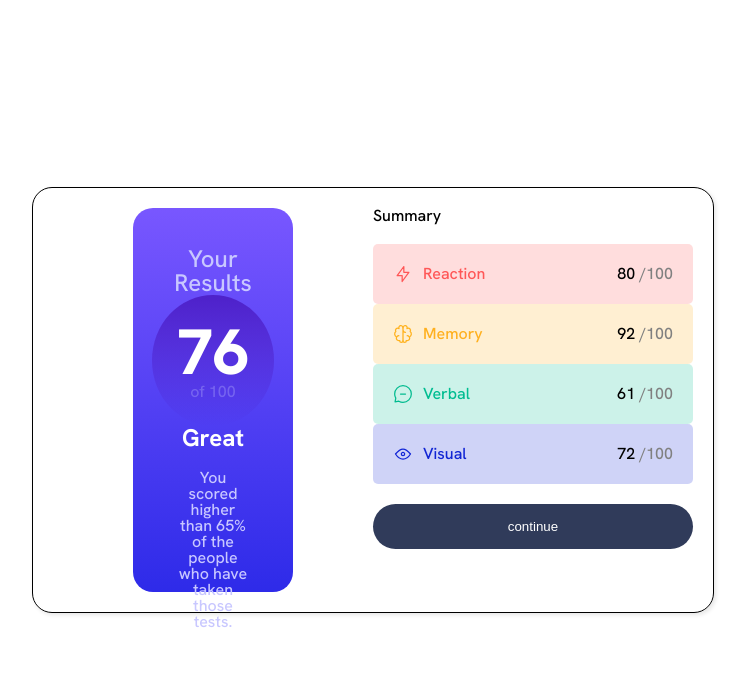
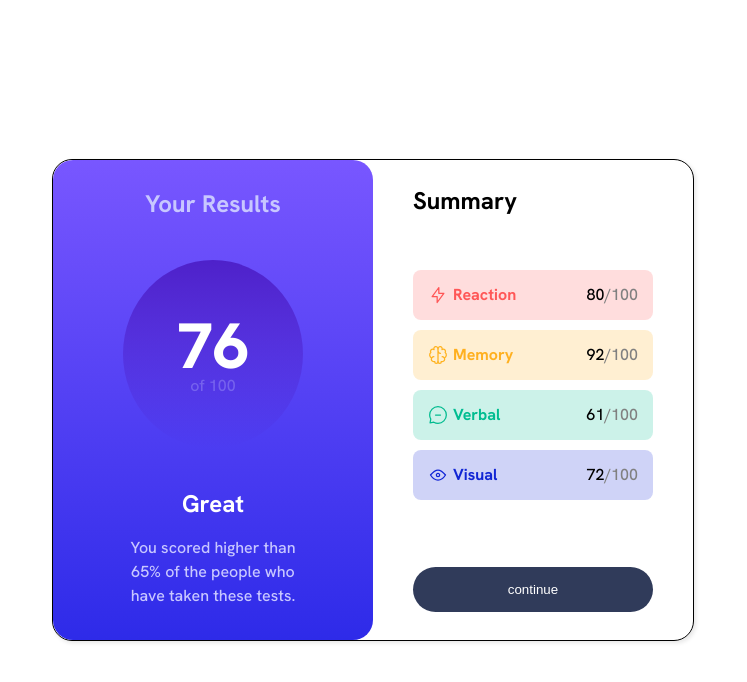
Before and after one commit to TylerAycock/result-summary, a React (Vite) app: page / in a window 1280 px wide. Shown: the top 682 px of the page, without its empty margins (267-1014 px from the left). Built offline with nearby package versions, Linux system fonts and the light colour scheme.

Commit message:
adjusted score.css

```diff
--- a/src/components/Results.css
+++ b/src/components/Results.css
@@ -1,37 +1,47 @@
 .main-container{
-    /* display: flex;
-    justify-content: center;
-    align-items: center;
-    max-width: 50%; */
     display: grid;
     grid-template-columns: repeat(2, 1fr);
     max-width: 50%;
-    justify-items: center;
-    padding: 20px;
+    min-height: 60%;
     border-radius: 20px;
     box-shadow: 2px 2px 4px rgba(0, 0, 0, 0.1);
     border: 1px solid black;
 }
 
-.summary-container{
-    width: 100%;
+.summary__container{
     display: flex;
     flex-direction: column;
-    gap: 20px;
+    justify-content: space-around;
+    padding: 0px 40px;
+}
+
+.summary__container h2{
+    font-size: 1.5em;
+    font-weight: 700;
 }
 
 
-.results{
-    width: 80%;
-    height: 80%;
+.category{
+    border-radius: 8px;
     display: flex;
-    flex-direction: column;
+    align-items: center;
     justify-content: space-between;
+    margin-bottom: 10px;
+    padding: 15px;
 }
 
-.results h1{
-    font-size: 1.5rem;
+.category h3{
     font-weight: 700;
+}
+
+p span{
+    color: gray;
+}
+
+.icon-container{
+    display: flex;
+    align-items: center;
+    gap: 5px;
 }
 
 button{
@@ -47,29 +57,3 @@ button{
 button:hover{
     background: linear-gradient(var(--light-slate-blue), var(--light-royal-blue));
 }
-
-.category-container{
-    height: 70%;
-    display: flex;
-    flex-direction: column;
-    justify-content: space-evenly;
-    gap: 10px;
-
-}
-.category{
-    border-radius: 5px;
-    display: flex;
-    align-items: center;
-    justify-content: space-between;
-    padding: 20px;
-}
-
-.hundred{
-    color: gray;
-}
-
-.icon-container{
-    display: flex;
-    align-items: center;
-    gap: 10px;
-}
--- a/src/components/Results.jsx
+++ b/src/components/Results.jsx
@@ -3,7 +3,6 @@ import "./Results.css";
 import Score from "./Score";
 
 const Results = () => {
-
   const data = [
     {
       category: "Reaction",
@@ -42,7 +41,6 @@ const Results = () => {
     "hsla(234, 85%, 45%, .2)",
   ];
 
-
   const testResults = data.map((item, index) => {
     const color = colors[index];
     const backgroundColor = backgroundColors[index];
@@ -58,7 +56,8 @@ const Results = () => {
           <h3 style={{ color }}>{item.category}</h3>
         </div>
         <p>
-          {item.score} <span className="hundred">/100</span>
+          {item.score}
+          <span>/100</span>
         </p>
       </div>
     );
@@ -67,15 +66,10 @@ const Results = () => {
   return (
     <div className="main-container">
       <Score scoreArr={scoreArr} />
-      <div className="summary-container">
-        <h1>Summary</h1>
-        <div className="ind__category">{testResults}</div>
+      <div className="summary__container">
+        <h2>Summary</h2>
+        <div className="category__container">{testResults}</div>
         <button>continue</button>
-        {/* <div className="results">
-          <h1>Summary</h1>
-          <div className="category-container">{testResults}</div>
-          <button>continue</button>
-        </div> */}
       </div>
     </div>
   );
--- a/src/components/Score.css
+++ b/src/components/Score.css
@@ -1,35 +1,27 @@
-.results-container{
-    height: 100%;
-    width: 50%;
-    background-image: linear-gradient(var(--light-slate-blue), var(--light-royal-blue));
-    border-radius: 1.25rem;
+.results__container{
+    background: linear-gradient(var(--light-slate-blue), var(--light-royal-blue));
+    border-radius: 20px;
     display: flex;
+    flex-direction: column;
+    text-align: center;
     align-items: center;
-    justify-content: center;
+    justify-content: space-around;
+    padding: 10px 70px;
 }
 
-.data{
-    width: 80%;
-    height: 80%;
-    display: flex;
-    flex-direction: column;
-    align-items: center;
-    justify-content: space-between;
-    text-align: center;
+.results__container h2{
+    color: var(--light-lavender);
+    font-size: 1.5em;
+    font-weight: 700;
 }
 
-.title{
-    color: var(--light-lavender);
-    font-size: 1.5rem;
+.score__container{
+    border-radius: 50%;
+    background-image:linear-gradient(var(--violet-blue), var(--persian-blue));
+    padding: 30%;
 }
 
-.score{
-    border-radius: 50%;
-    background-image:linear-gradient(var(--violet-blue), var(--persian-blue));
-    padding: 20%;
-}
-
-.avg{
+.score__container h3{
     font-size: 4rem;
     font-weight: 800;
     color: var(--white);
@@ -39,14 +31,14 @@
     color: hsla(241, 100%, 89%, .3);
 }
 
-.msg h2{
+.msg__container h2{
     font-size: 1.5rem;
     font-weight: 700;
     color: var(--white);
 }
 
-.msg p{
+.msg__container p{
+    color: var(--light-lavender);
+    line-height: 1.5;
     margin-top: 20px;
-    color: var(--light-lavender);
-    padding: 0 25px;
 }
--- a/src/components/Score.jsx
+++ b/src/components/Score.jsx
@@ -5,20 +5,18 @@ const Score = ({ scoreArr }) => {
   const average = Math.floor(sumWithInitial / scoreArr.length);
 
   return (
-    <div className="results-container">
-      <div className="data">
-        <h1 className="title">Your Results</h1>
-        <div className="score">
-          <h1 className="avg">{average}</h1>
+    <div className="results__container">
+        <h2>Your Results</h2>
+        <div className="score__container">
+          <h3>{average}</h3>
           <span className="total-pts">of 100</span>
         </div>
-        <div className="msg">
+        <div className="msg__container">
           <h2>Great</h2>
           <p>
-            You scored higher than 65% of the people who have taken those tests.
+            You scored higher than 65% of the people who have taken these tests.
           </p>
         </div>
-      </div>
     </div>
   );
 };
```
